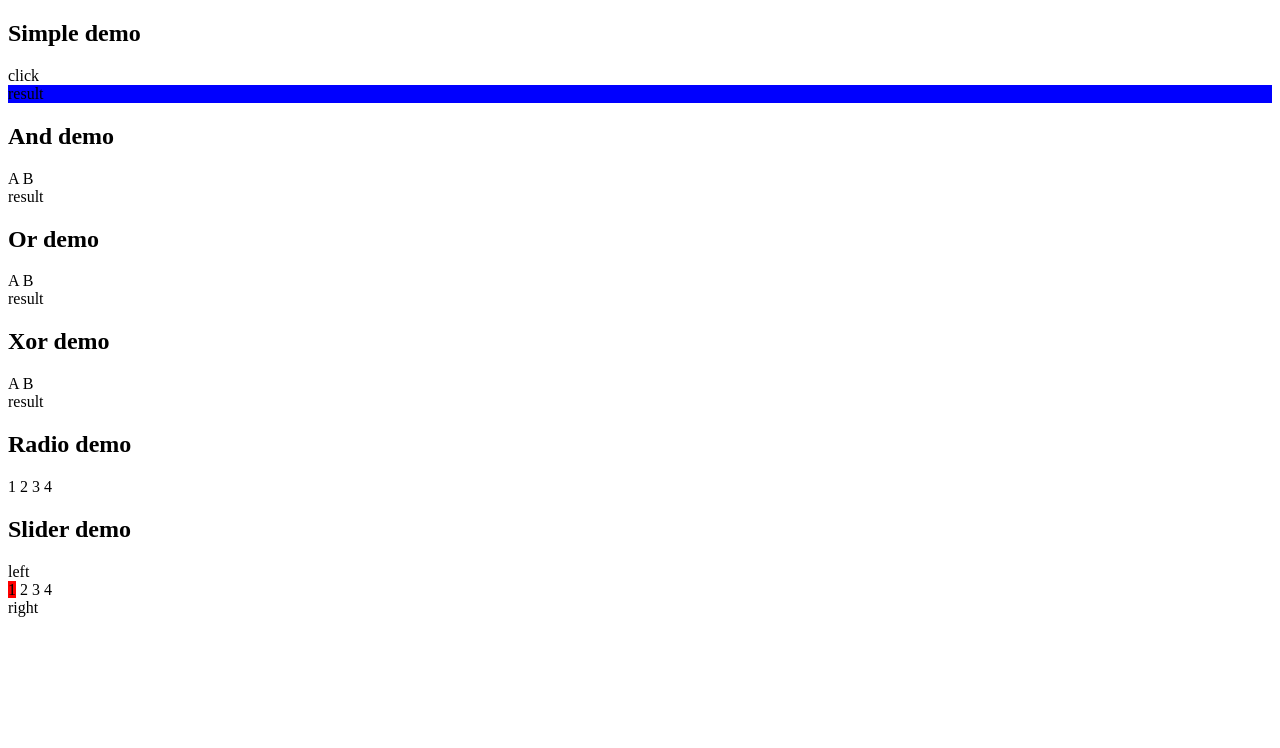
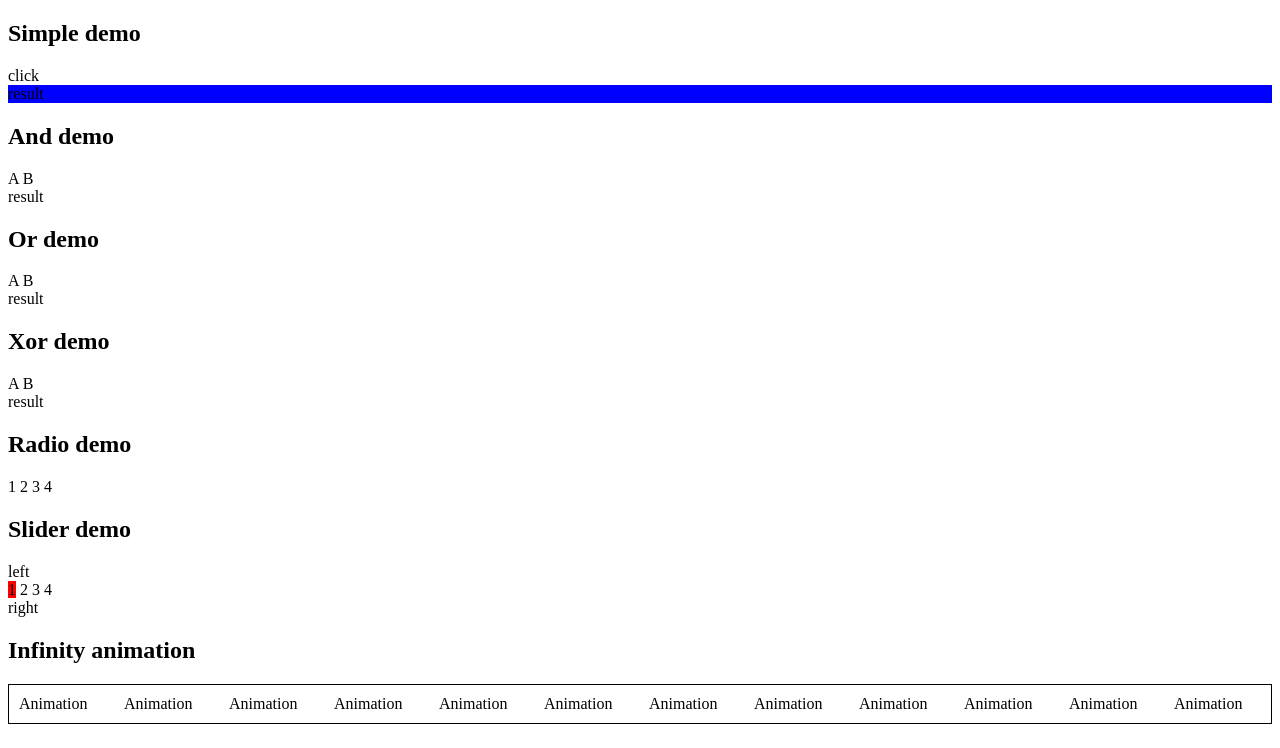
Before and after one commit to Andreyjkov/CSS_Animations, a plain HTML site: page index.html in a window 1280 px wide. Drawn offline with Linux system fonts and the light colour scheme.

Commit message:
feat: add Example: Infinity animation

```diff
--- a/index.html
+++ b/index.html
@@ -18,7 +18,6 @@
       <div class="c1">result</div>
     </div>
   </div>
-
   <div>
     <h2>And demo</h2>
     <input type="checkbox" id="d1">
@@ -29,7 +28,6 @@
       <div class="and-result">result</div>
     </div>
   </div>
-
   <div>
     <h2>Or demo</h2>
     <input type="checkbox" id="e1">
@@ -40,7 +38,6 @@
       <div class="or-result">result</div>
     </div>
   </div>
-
   <div>
     <h2>Xor demo</h2>
     <input type="checkbox" id="f1">
@@ -51,7 +48,6 @@
       <div class="xor-result">result</div>
     </div>
   </div>
-
   <div>
     <h2>Radio demo</h2>
     <input type="radio" id="g1" name="a">
@@ -65,7 +61,6 @@
       <label for="g4" class="g4">4</label>
     </div>
   </div>
-
   <div>
     <h2>Slider demo</h2>
     <input type="radio" id="h1" name="b" checked>
@@ -95,7 +90,33 @@
       </div>
   	</div>
   </div>
-
+  <div>
+    <h2>Infinity animation</h2>
+    <div class="animation_wrapper">
+      <div class="text_wrapper">
+        <div class="text_item">Animation</div>
+        <div class="text_item">Animation</div>
+        <div class="text_item">Animation</div>
+        <div class="text_item">Animation</div>
+        <div class="text_item">Animation</div>
+        <div class="text_item">Animation</div>
+        <div class="text_item">Animation</div>
+        <div class="text_item">Animation</div>
+        <div class="text_item">Animation</div>
+        <div class="text_item">Animation</div>
+        <div class="text_item">Animation</div>
+        <div class="text_item">Animation</div>
+        <div class="text_item">Animation</div>
+        <div class="text_item">Animation</div>
+        <div class="text_item">Animation</div>
+        <div class="text_item">Animation</div>
+        <div class="text_item">Animation</div>
+        <div class="text_item">Animation</div>
+        <div class="text_item">Animation</div>
+        <div class="text_item">Animation</div>
+      </div>
+    </div>
+  </div>
 </body>
 
 </html>
--- a/slyle.css
+++ b/slyle.css
@@ -1,3 +1,7 @@
+*{
+    box-sizing: border-box;
+}
+
 input[type = "checkbox"], input[type = "radio"]{
     display: none;
 }
@@ -129,3 +133,31 @@ input[type = "checkbox"], input[type = "radio"]{
 #h4:checked ~ .view .rh3{
     display: block;
 }
+
+/* Infinity animation */
+@keyframes infinityAnimation {
+    from{
+        transform: translate(0);
+    }
+    to{
+        transform: translate(calc(0px - var(--itemWidth)));
+    }
+}
+
+.animation_wrapper{
+    overflow: hidden;
+    border: 1px solid;
+    --itemWidth: 105px;
+}
+
+.text_wrapper{
+    display: flex;
+    animation: infinityAnimation 1s linear infinite;
+}
+
+.text_item{
+    padding: 10px;
+    flex-shrink: 0;
+    width: var(--itemWidth);
+
+}
```
Lines whose indentation alone changed are shown as unchanged.
